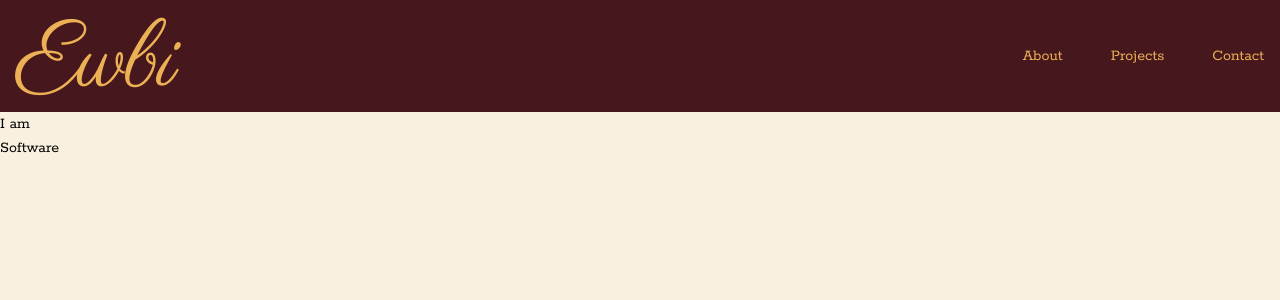
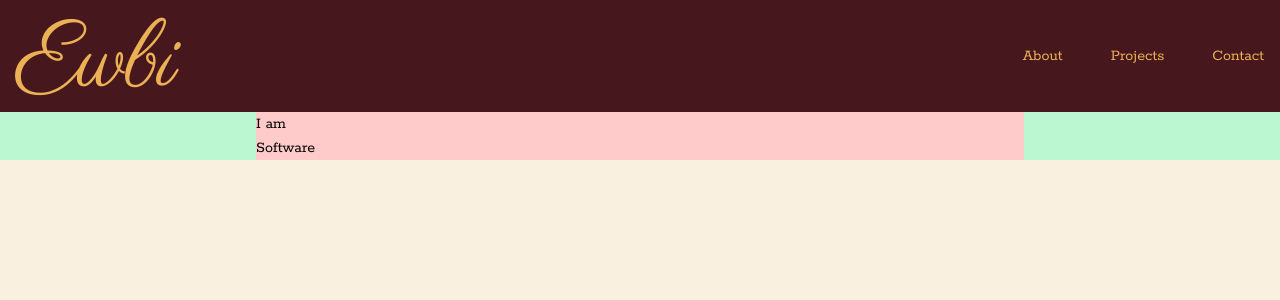
Before and after one commit to EwbiDev/ewbi-portfolio, a React (Vite) app: page / in a window 1280 px wide. Shown: the top 300 px of the page. Built offline with nearby package versions, Linux system fonts and the light colour scheme.

Commit message:
amend: Content spacing

```diff
--- a/src/commonComponents/Title.jsx
+++ b/src/commonComponents/Title.jsx
@@ -19,7 +19,7 @@ export default function Title() {
   }, [carouselIndex, carouselArray]);
 
   return (
-    <div>
+    <div className="h-full bg-red-200 grow">
       <h1>I am</h1>
       <h2 className="carousel">
         <TypeWriter inputText={carouselText} />
--- a/src/components/Content/Content.jsx
+++ b/src/components/Content/Content.jsx
@@ -2,7 +2,7 @@ import Landing from "./components/Landing";
 
 export default function Content() {
   return (
-    <div className="content container h-full w-full place-self-center">
+    <div className="content h-full w-full">
       <Landing />
     </div>
   );
--- a/src/components/Content/components/Landing.jsx
+++ b/src/components/Content/components/Landing.jsx
@@ -1,9 +1,12 @@
+import PageMargin from "@commonComponents/PageMargin";
 import Title from "@commonComponents/Title";
 
 export default function Landing() {
   return (
-    <section className="landing">
+    <section className="landing flex">
+      <PageMargin />
       <Title />
+      <PageMargin />
     </section>
   );
 }
```
